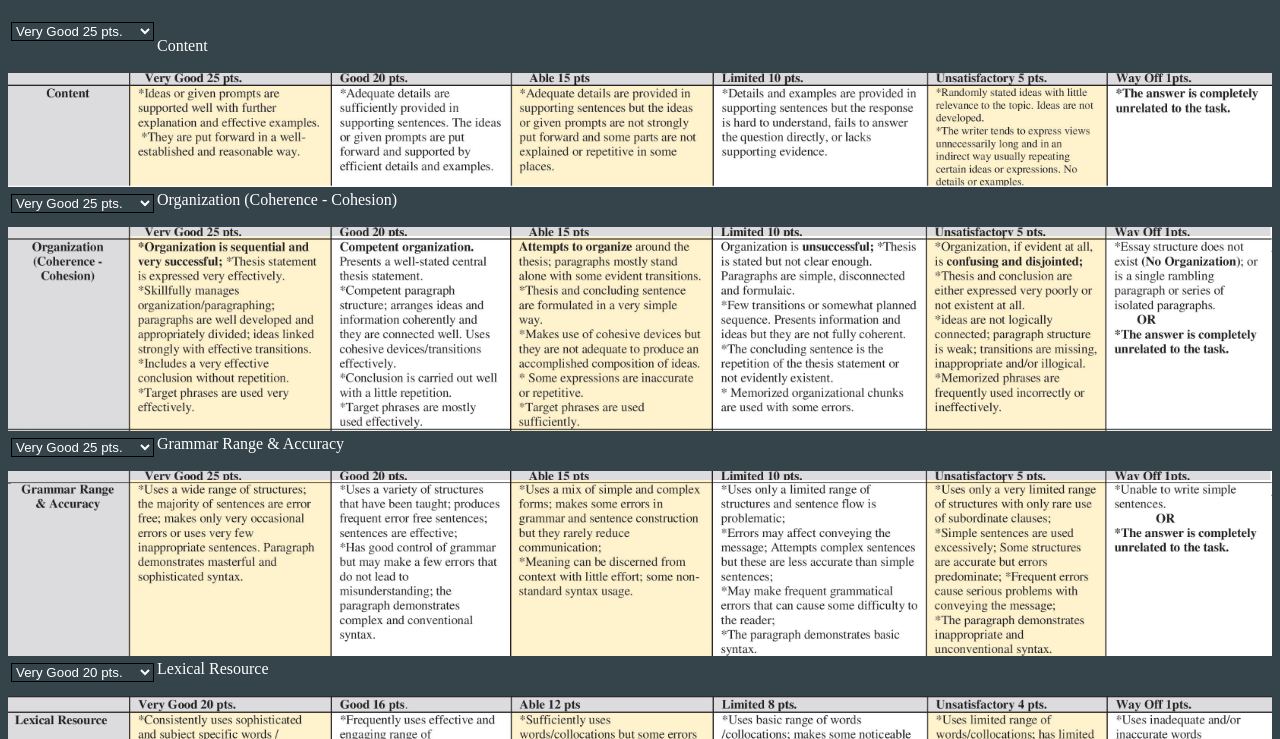
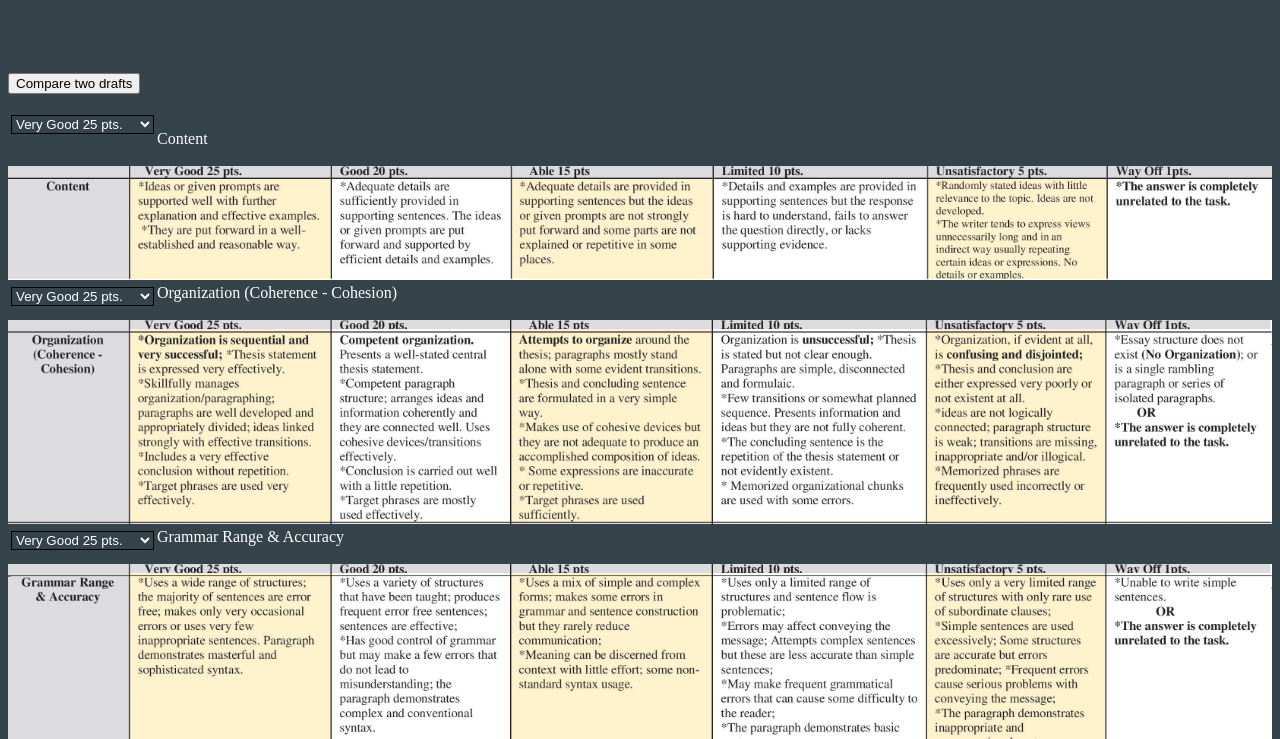
Before and after one commit to KowalewskiPawel/Graded-Writing-Task-Calculator, a plain HTML site: page index.html in a window 1280 px wide. Shown: the part 61-800 px from the top of the page. Drawn offline with Linux system fonts and the light colour scheme.

Commit message:
Update index.html

```diff
--- a/index.html
+++ b/index.html
@@ -72,6 +72,9 @@ float:left; }
     <body>
 
 <h1>Graded Writing Task Calculator</h1>
+        <br><br><br>
+<button onclick="window.location.href = 'diff.html';">Compare two drafts</button><br><br>
+
 <script>
     function val(c, o, g, l, m, w, t) {
         c = document.getElementById("cont_id").value;
```
